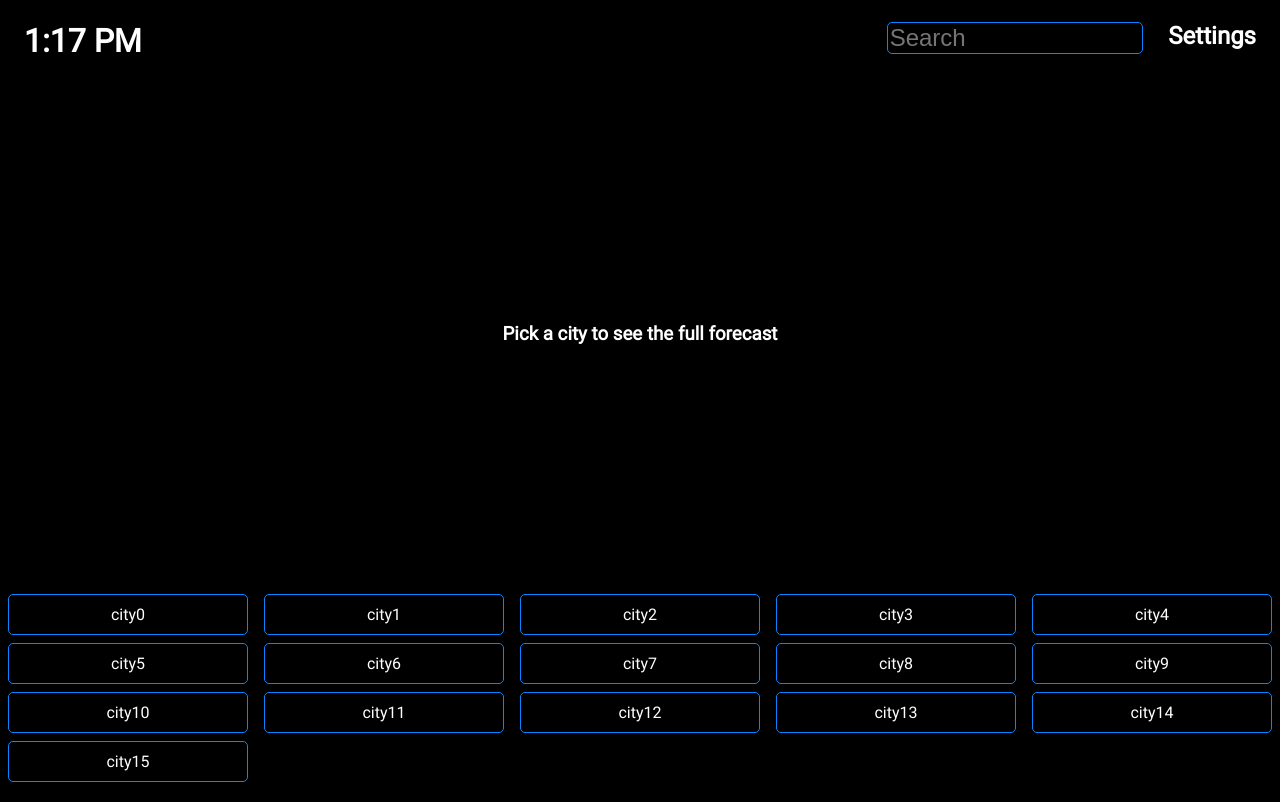
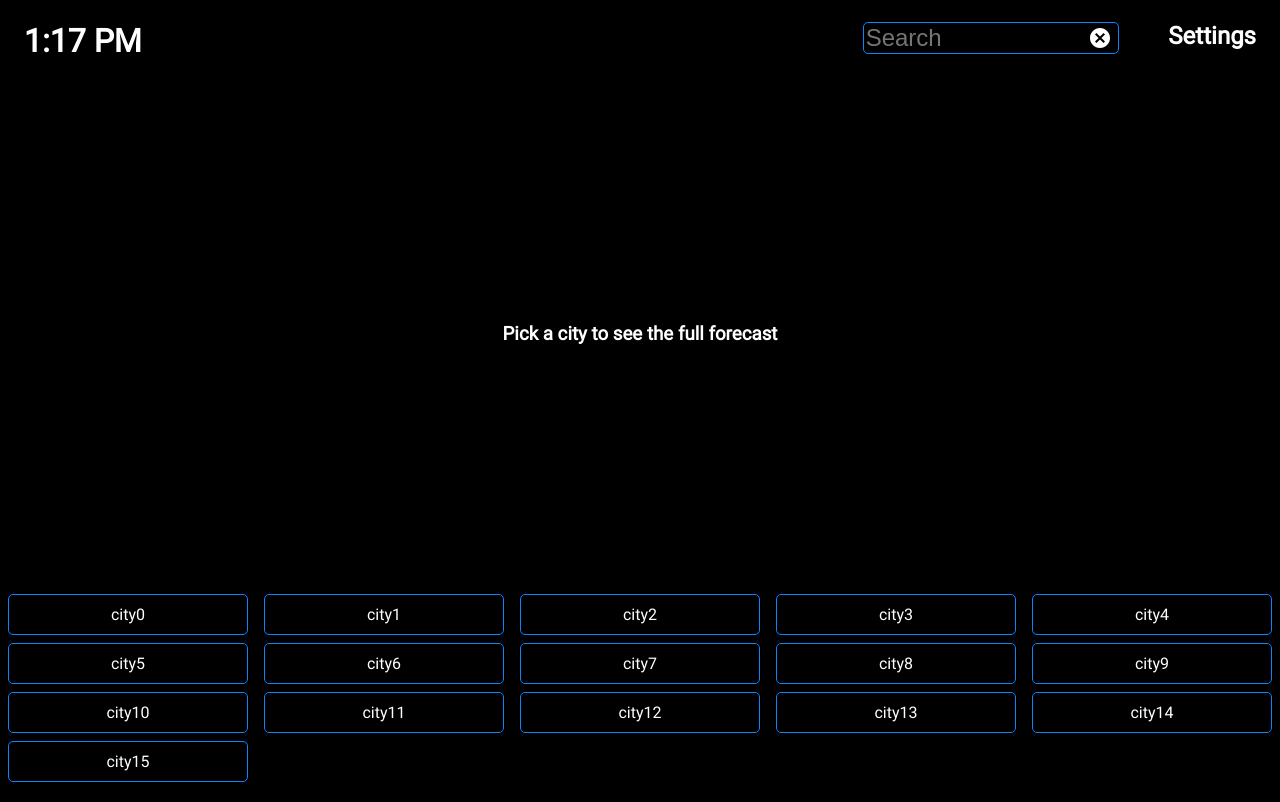
Before and after one commit to igordonin/challenge-fc, a React (Create React App) app: page / in a window 1280 px wide. Both pictures are taken after a click on the link "Search". Built offline with nearby package versions, Linux system fonts and the light colour scheme.

Commit message:
feat: add clear search input button and fix transitions

```diff
--- a/src/components/top-bar.styles.tsx
+++ b/src/components/top-bar.styles.tsx
@@ -39,12 +39,13 @@ export const SearchInput = styled.input`
   background-color: #000;
   color: #fff;
   outline: none;
-  transition: width 1s, opacity 0.2s;
+  transition: visibility 0s linear 1s, width 1s, opacity 1s;
 
   &.active {
     visibility: visible;
     width: 250px;
-    opacity: 100;
+    opacity: 1;
+    transition: visibility 0s linear 0.2s, width 1s, opacity 0.1s;
   }
 `;
 
@@ -52,3 +53,18 @@ export const SearchTrigger = styled.a`
   text-decoration: none;
   color: #fff;
 `;
+
+export const IconWrapper = styled.a`
+  display: inline-block;
+  position: relative;
+  left: -24px;
+  top: 4px;
+  opacity: 0;
+  visibility: hidden;
+  transition: opacity 1s;
+
+  &.active {
+    visibility: visible;
+    opacity: 1;
+  }
+`;
--- a/src/components/top-bar.tsx
+++ b/src/components/top-bar.tsx
@@ -1,6 +1,7 @@
 import * as React from 'react';
 import { Clock } from './clock';
 import {
+  IconWrapper,
   MenuItem,
   MenuLeft,
   MenuRight,
@@ -9,16 +10,44 @@ import {
   SearchInput,
   SearchTrigger,
 } from './top-bar.styles';
+import { ReactComponent as CloseIcon } from '../assets/close-circle.svg';
 
 export function TopBar() {
   const searchInputEl = React.useRef<HTMLInputElement>(null);
+  const clearSearchEl = React.useRef<HTMLAnchorElement>(null);
 
-  const showSearchInput = () => {
-    if (!searchInputEl.current) {
+  const showSearchInput = (e: React.BaseSyntheticEvent) => {
+    e.preventDefault();
+
+    if (!searchInputEl.current || !clearSearchEl.current) {
       return;
     }
 
     searchInputEl.current.className += ' active';
+    clearSearchEl.current.className += ' active';
+  };
+
+  const hideSearchInput = (e: React.BaseSyntheticEvent) => {
+    e.preventDefault;
+
+    if (!searchInputEl.current || !clearSearchEl.current) {
+      return;
+    }
+
+    const removeClassNameActive = (classNames: string): string => {
+      return classNames
+        .split(' ')
+        .filter((name) => name !== 'active')
+        .join(' ');
+    };
+
+    searchInputEl.current.className = removeClassNameActive(
+      searchInputEl.current.className
+    );
+
+    clearSearchEl.current.className = removeClassNameActive(
+      clearSearchEl.current.className
+    );
   };
 
   return (
@@ -43,15 +72,12 @@ export function TopBar() {
               placeholder={'Search'}
               ref={searchInputEl}
             />
-            <SearchTrigger
-              href="#"
-              onClick={(e) => {
-                e.preventDefault();
-                showSearchInput();
-              }}
-            >
+            <SearchTrigger href="#" onClick={showSearchInput}>
               Search
             </SearchTrigger>
+            <IconWrapper ref={clearSearchEl}>
+              <CloseIcon fill="#fff" href="#" onClick={hideSearchInput} />
+            </IconWrapper>
           </MenuText>
         </MenuItem>
       </MenuRight>
```
Also changed, not shown: src/assets/close-circle.svg (added).
